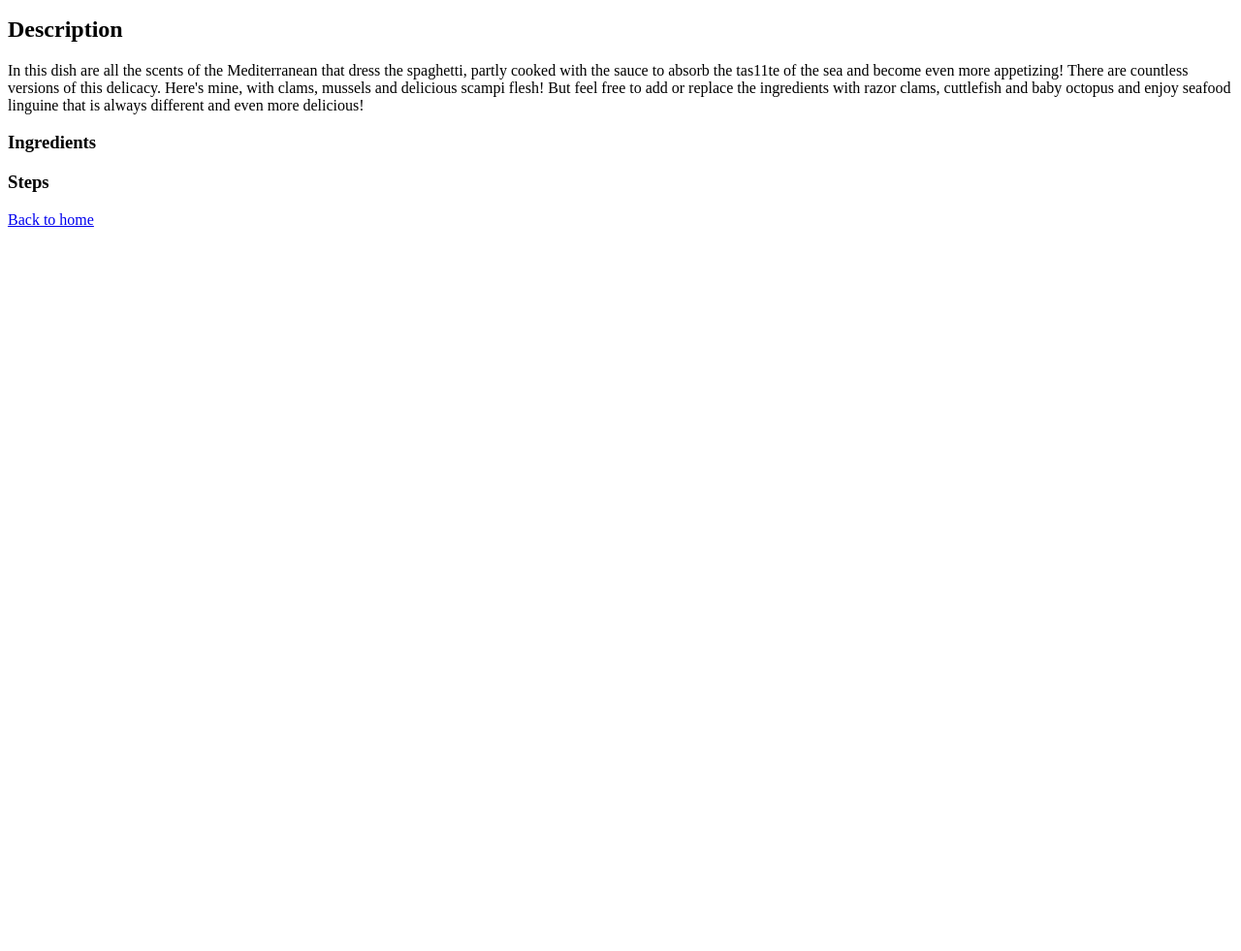
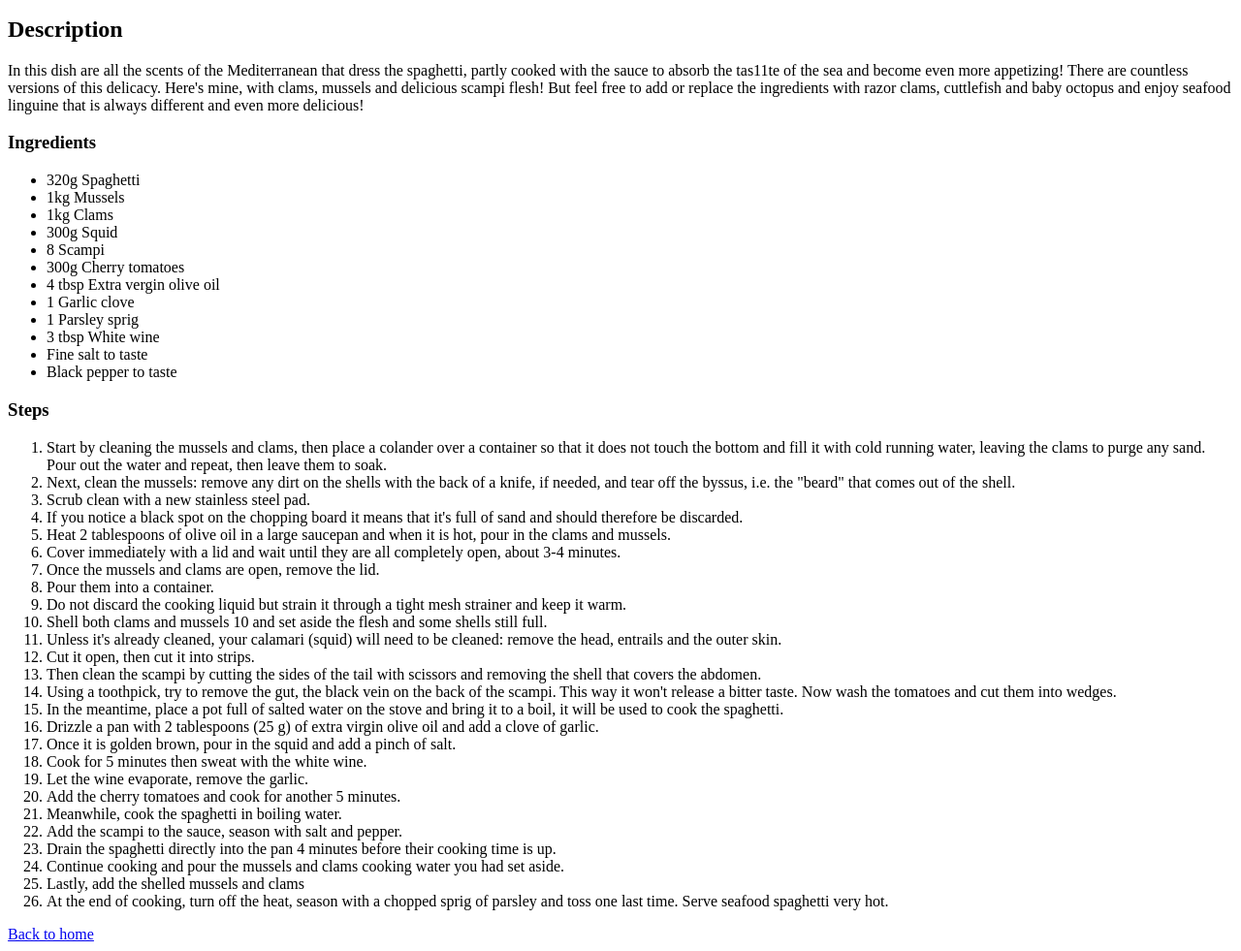
Before and after one commit to scolombo30/odin-recipes, a plain HTML site: page recipes/SpaghettiAlloScoglio.html in a window 1280 px wide. Shown: the part 101-1082 px from the top of the page at 97% size. Before the commit the page ends 800 px from the top, so only its background shows below. Drawn offline with Linux system fonts and the light colour scheme.

Commit message:
Add spaghetti allo scoglio recipe

```diff
--- a/recipes/SpaghettiAlloScoglio.html
+++ b/recipes/SpaghettiAlloScoglio.html
@@ -20,11 +20,47 @@
     </p>
     <h3>Ingredients</h3>
     <ul>
-
+        <li>320g Spaghetti</li>
+        <li>1kg Mussels</li>
+        <li>1kg Clams</li>
+        <li>300g Squid</li>
+        <li>8 Scampi</li>
+        <li>300g Cherry tomatoes</li>
+        <li>4 tbsp Extra vergin olive oil</li>
+        <li>1 Garlic clove</li>
+        <li>1 Parsley sprig</li>
+        <li>3 tbsp White wine</li>
+        <li>Fine salt to taste</li>
+        <li>Black pepper to taste</li>
     </ul>
     <h3>Steps</h3>
     <ol>
-
+        <li>Start by cleaning the mussels and clams, then place a colander over a container so that it does not touch the bottom and fill it with cold running water, leaving the clams to purge any sand. Pour out the water and repeat, then leave them to soak.</li>
+        <li>Next, clean the mussels: remove any dirt on the shells with the back of a knife, if needed, and tear off the byssus, i.e. the "beard" that comes out of the shell.</li>
+        <li>Scrub clean with a new stainless steel pad.</li>
+        <li>If you notice a black spot on the chopping board it means that it's full of sand and should therefore be discarded.</li>
+        <li>Heat 2 tablespoons of olive oil in a large saucepan and when it is hot, pour in the clams and mussels.</li>
+        <li>Cover immediately with a lid and wait until they are all completely open, about 3-4 minutes.</li>
+        <li>Once the mussels and clams are open, remove the lid.</li>
+        <li>Pour them into a container.</li>
+        <li>Do not discard the cooking liquid but strain it through a tight mesh strainer and keep it warm.</li>
+        <li>Shell both clams and mussels 10 and set aside the flesh and some shells still full.</li>
+        <li>Unless it's already cleaned, your calamari (squid) will need to be cleaned: remove the head, entrails and the outer skin.</li>
+        <li>Cut it open, then cut it into strips.</li>
+        <li>Then clean the scampi by cutting the sides of the tail with scissors and removing the shell that covers the abdomen.</li>
+        <li>Using a toothpick, try to remove the gut, the black vein on the back of the scampi. This way it won't release a bitter taste. Now wash the tomatoes and cut them into wedges.</li>
+        <li>In the meantime, place a pot full of salted water on the stove and bring it to a boil, it will be used to cook the spaghetti.</li>
+        <li>Drizzle a pan with 2 tablespoons (25 g) of extra virgin olive oil and add a clove of garlic.</li>
+        <li>Once it is golden brown, pour in the squid and add a pinch of salt.</li>
+        <li>Cook for 5 minutes then sweat with the white wine.</li>
+        <li>Let the wine evaporate, remove the garlic.</li>
+        <li>Add the cherry tomatoes and cook for another 5 minutes.</li>
+        <li>Meanwhile, cook the spaghetti in boiling water.</li>
+        <li>Add the scampi to the sauce, season with salt and pepper.</li>
+        <li>Drain the spaghetti directly into the pan 4 minutes before their cooking time is up.</li>
+        <li>Continue cooking and pour the mussels and clams cooking water you had set aside.</li>
+        <li>Lastly, add the shelled mussels and clams</li>
+        <li>At the end of cooking, turn off the heat, season with a chopped sprig of parsley and toss one last time. Serve seafood spaghetti very hot.</li>
     </ol>
     <a href="../index.html">Back to home</a>
 </body>
```
Also changed, not shown: recipes/Tiramisu.html (line endings or trailing spaces).
